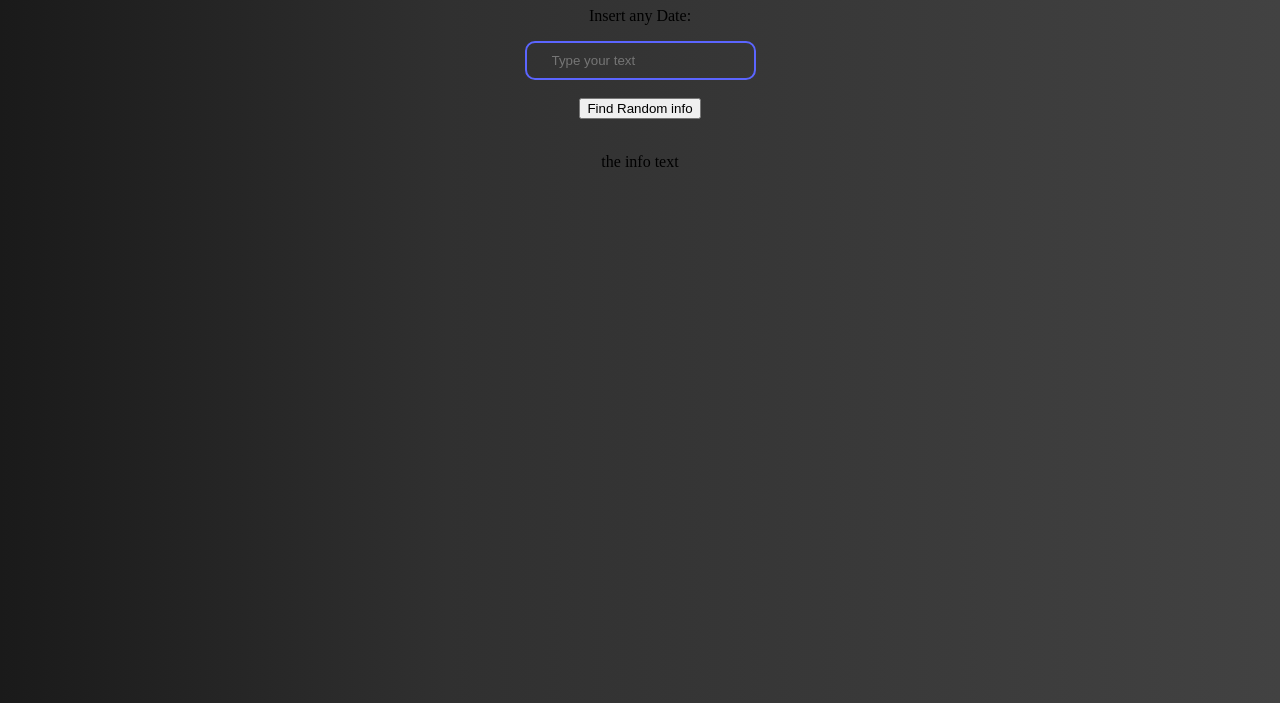
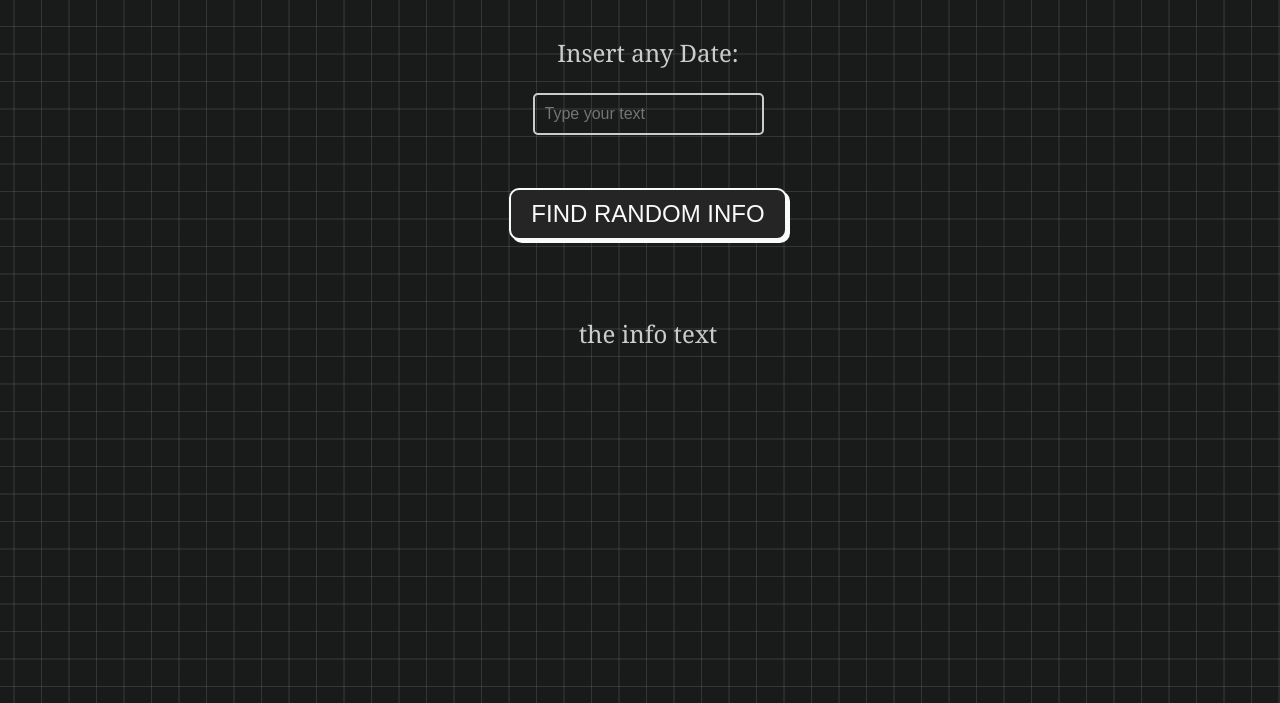
Before and after one commit to yousifj129/Random-Historic-Facts-based-on-date, a plain HTML site: page index.html in a window 1280 px wide. Shown: the part 97-800 px from the top of the page. Drawn offline with Linux system fonts and the light colour scheme.

Commit message:
UI  fixing

```diff
--- a/index.html
+++ b/index.html
@@ -9,9 +9,9 @@
         <title>Random Historic facts</title>
     </head>
     <body>
-        <h1>welcome</h1>
+        <h1>Welcome :3</h1>
         <p>Insert any Date: </p>
-        <input class="input" id="input" placeholder="Type your text" required="" type="text">
+        <input class="input-style" id="input" placeholder="Type your text" required="" type="text">
         <br>
          <button id="button">Find Random info</button>
 
--- a/style.css
+++ b/style.css
@@ -1,22 +1,71 @@
-.input {
-  color: white;
-  border: 2px solid #5b65ff;
-  border-radius: 10px;
-  padding: 10px 25px;
-  background: transparent;
-  max-width: 190px;
+.input-style {
+  padding: 10px;
+  border: 2px solid #ccc;
+  border-radius: 5px;
+  font-size: 16px;
+  color: #ffffff;
+  outline: none;
+  background-color: rgba( 0,0,0,0);
+
 }
 
-.input:active {
-  box-shadow: 2px 2px 15px #5b65ff inset;
+.input-style:focus {
+  border-color: #007bff;
+  box-shadow: 0 0 0 0.2rem rgba(0, 123, 255, 0.25);
+    background-color: rgba( 0,0,0,0);
+
 }
 
+
+
 body{
-  background-size: contain, cover;
-background: #1a1a1a;
-background: linear-gradient(90deg, rgba(26, 26, 26, 1) 0%, rgba(48, 48, 48, 1) 35%, rgba(66, 66, 66, 1) 100%);
+width: 100%;
+  height: 100%;
+  --color: rgba(114, 114, 114, 0.3);
+  color: #ccc;
+  background-color: #191a1a;
+  background-image: linear-gradient(0deg, transparent 24%, var(--color) 25%, var(--color) 26%, transparent 27%,transparent 74%, var(--color) 75%, var(--color) 76%, transparent 77%,transparent),
+      linear-gradient(90deg, transparent 24%, var(--color) 25%, var(--color) 26%, transparent 27%,transparent 74%, var(--color) 75%, var(--color) 76%, transparent 77%,transparent);
+  background-size: 55px 55px;
     align-items: center;
     justify-content: center;
     display: flex;
     flex-direction: column;
 }
+
+h1{
+  font-size: 40px ;
+}
+
+
+p{
+  font-size: 24px;
+  font-family: Georgia, 'Times New Roman', Times, serif;
+}
+
+
+button {
+  font-size: 1.5rem;
+  color: #fafafa;
+  text-transform: uppercase;
+  padding: 10px 20px;
+  border-radius: 10px;
+  border: 2px solid #fafafa;
+  background: #252525;
+  box-shadow: 3px 3px #fafafa;
+  cursor: pointer;
+  margin: 35px 0;
+}
+
+button:active {
+  box-shadow: none;
+  transform: translate(3px, 3px);
+}
+
+a{
+  color: beige;
+}
+
+#container{
+  font-size: 20px;
+}
```
